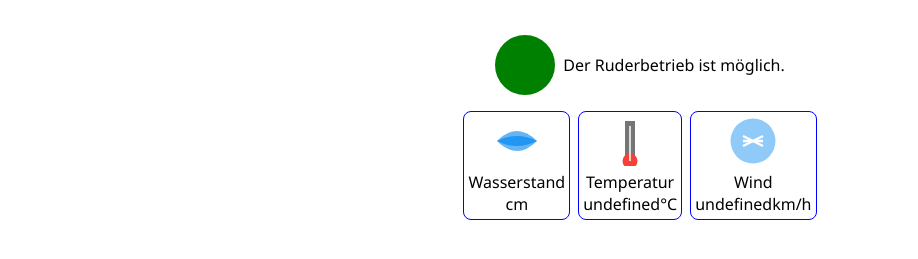
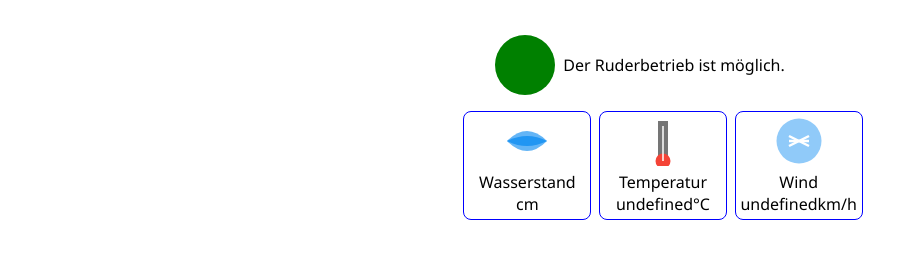
Before and after one commit to SpacialCircumstances/Ruderampel, a plain HTML site: page index.html in a window 1280 px wide. Shown: the part 61-320 px from the top of the page, without its empty margins (0-918 px from the left). Drawn offline with Linux system fonts and the light colour scheme; no server answers.

Commit message:
Equally size measurement col

```diff
--- a/ruderampel.css
+++ b/ruderampel.css
@@ -43,6 +43,8 @@
 }
 
 .ruderampel .measurements .measurement {
+    width: 33.333%;
+    flex-shrink: 0;
     display: flex;
     flex-direction: column;
     align-items: center;
```
